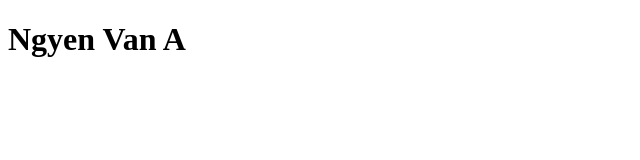
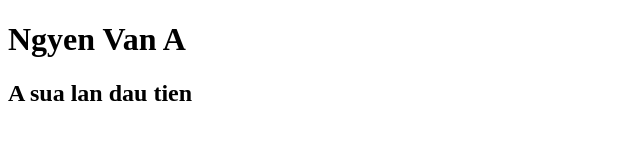
Before and after one commit to tinhpro123/TeamAB, a plain HTML site: page index.html in a window 1280 px wide. Shown: the whole page, without its empty margins (0-640 px from the left). Drawn offline with Linux system fonts and the light colour scheme.

Commit message:
A commit lan dau tien

```diff
--- a/index.html
+++ b/index.html
@@ -7,5 +7,6 @@
 </head>
 <body>
     <h1>Ngyen Van A</h1>
+    <h2>A sua lan dau tien</h2>
 </body>
 </html>
```
